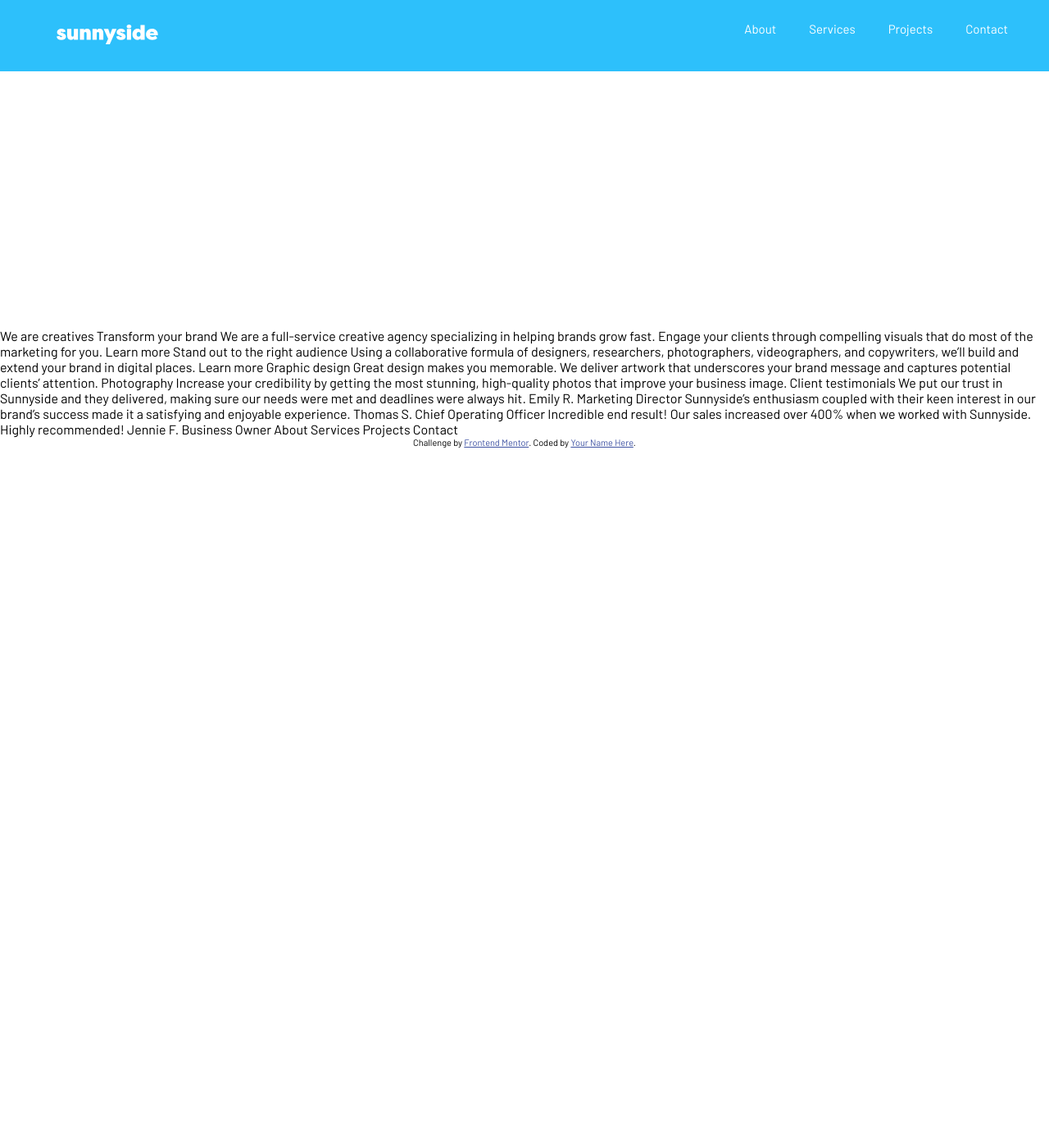
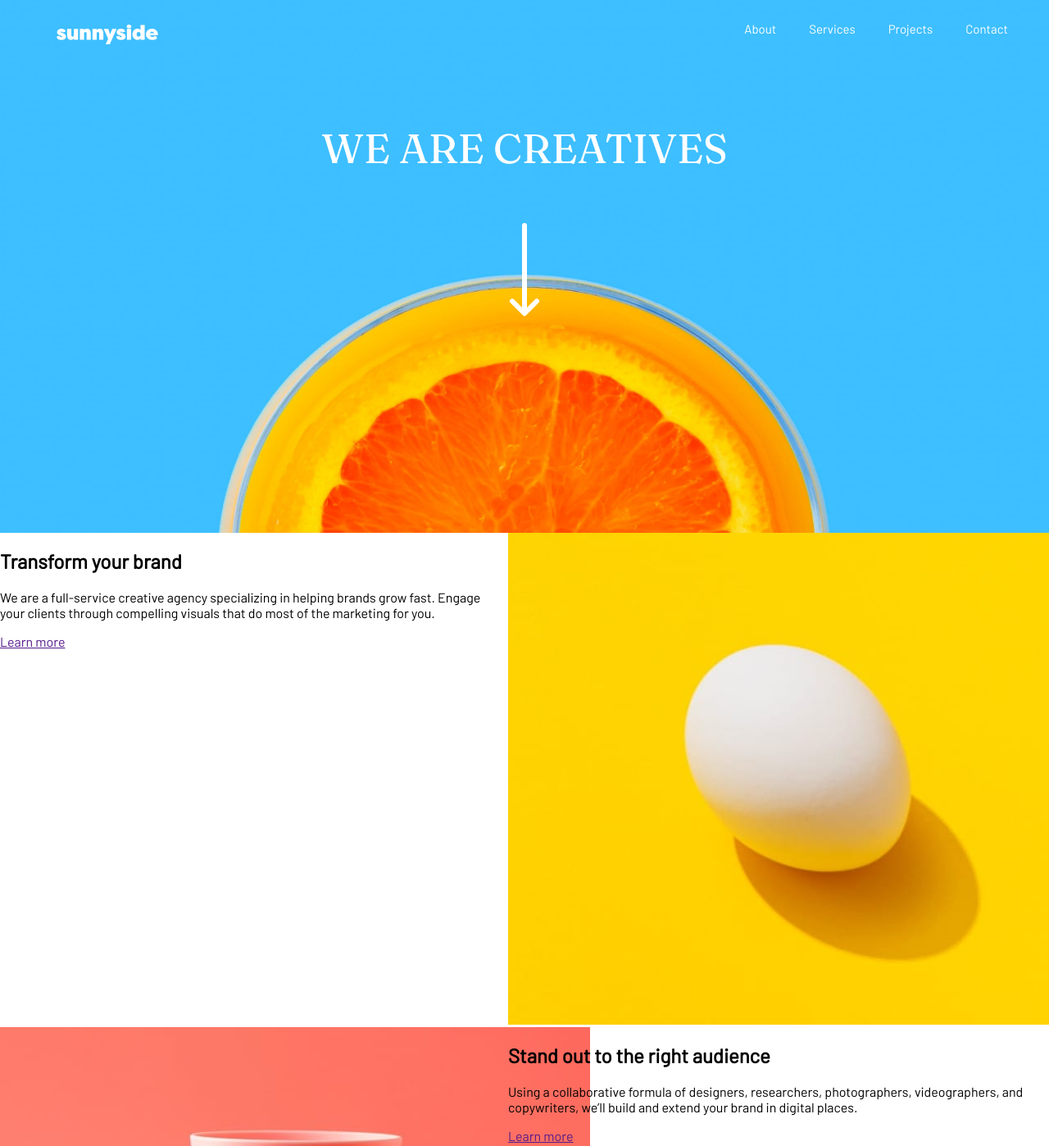
Before and after one commit to ElianaNeto/sunnyside-agency-landing-page, a plain HTML site: page index.html in a window 1280 px wide. Shown: the top 1398 px of the page at 82% size. Before the commit the page ends 800 px from the top, so only its background shows below. Drawn offline with Linux system fonts and the light colour scheme.

Commit message:
New elements added

```diff
--- a/css/style.css
+++ b/css/style.css
@@ -6,13 +6,32 @@ body {
   font-family: Barlow;
 }
 
-header {
-  height: 400px;
+.header {
+  height: 650px;
   background-repeat: no-repeat;
+  background-image: url(../images/desktop/image-header.jpg);
+  background-size: 1280px 650px;
+  justify-content: center;
+  align-items: center;
+  text-align: center;
+}
+
+.header-title {
+  font-family: Fraunces;
+  color: hsl(0, 0%, 100%);
+  margin: 0;
+  text-transform: uppercase;
+  padding-top: 150px;
+  font-size: 50px;
+  font-weight: 900;
+}
+
+.header img {
+  margin-top: 60px;
 }
 
 .menu {
-  background-color: hsl(197, 96%, 58%);
+  /* background-color: hsl(197, 96%, 58%);*/
   width: 100%;
   height: 87px;
   float: left;
@@ -59,3 +78,16 @@ header {
 .active {
   background-color: hsl(0, 0%, 100%);
 }
+
+.container-item {
+  width: 100%;
+  overflow: hidden;
+}
+
+.graphic {
+  background-image: url(../images/desktop/image-graphic-design.jpg);
+}
+
+.photo {
+  background-image: url(../images/desktop/image-photography.jpg);
+}
--- a/index.html
+++ b/index.html
@@ -35,33 +35,83 @@
         </ul>
       </div>
     </div>
+  </header>
+  <div class="header">
+    <h1 class="header-title">We are creatives</h1>
+    <img src="images/icon-arrow-down.svg" alt="">
+  </div>
 
-  </header>
+  <div class="body-container">
+    <div class="container-item">
+      <div style="width: 600px; float: left;">
+        <h2>Transform your brand</h2>
+        <p>We are a full-service creative agency specializing in helping brands grow fast.
+          Engage your clients through compelling visuals that do most of the marketing for you.
+        </p>
+        <a href="">Learn more</a>
+      </div>
+
+      <div style="margin-left: 620px;">
+        <img src="images/desktop/image-transform.jpg" alt="">
+      </div>
+    </div>
+
+    <div class="container-item">
+      <div style="width: 600px; float: left;">
+        <img src="images/desktop/image-stand-out.jpg" alt="">
+      </div>
+      <div style="margin-left: 620px; ">
+        <h2>Stand out to the right audience</h2>
+        <p>Using a collaborative formula of designers, researchers, photographers, videographers, and copywriters, we’ll build and extend your brand in digital places.
+        </p>
+        <a href=""> Learn more</a>
+      </div>
+    </div>
+
+    <div class="container-item">
+        <div class="graphic" style="width: 600px; float: left;">
+         <!-- <img src="images/desktop/image-graphic-design.jpg" alt="">-->
+        <h3>Graphic design</h3>
+        <p>
+          Great design makes you memorable. We deliver artwork that underscores your brand message and captures potential clients’ attention.
+        </p>
+        </div>
+
+        <div class="photo" style="margin-left: 620px; ">
+         <!-- <img src="images/desktop/image-photography.jpg" alt="">-->
+          <h3>Photography</h3>
+          <p> Increase your credibility by getting the most stunning, high-quality photos that improve your business image.</p>
+
+        </div>
+    </div>
+
+    <div></div>
+    <div class="body-galery">
+    </div>
+
+    <div class="footer-container">
+      About
+  Services
+  Projects
+  Contact
+
+    </div>
+  </div>
 
 
 
 
 
-  We are creatives
 
-  Transform your brand
 
-  We are a full-service creative agency specializing in helping brands grow fast.
-  Engage your clients through compelling visuals that do most of the marketing for you.
 
-  Learn more
 
-  Stand out to the right audience
 
-  Using a collaborative formula of designers, researchers, photographers, videographers, and copywriters, we’ll build and extend your brand in digital places.
 
-  Learn more
 
-  Graphic design
-  Great design makes you memorable. We deliver artwork that underscores your brand message and captures potential clients’ attention.
 
-  Photography
-  Increase your credibility by getting the most stunning, high-quality photos that improve your business image.
+
+
 
   Client testimonials
 
@@ -77,10 +127,7 @@
   Jennie F.
   Business Owner
 
-  About
-  Services
-  Projects
-  Contact
+
 
   <div class="attribution">
     Challenge by <a href="https://www.frontendmentor.io?ref=challenge" target="_blank">Frontend Mentor</a>.
```
